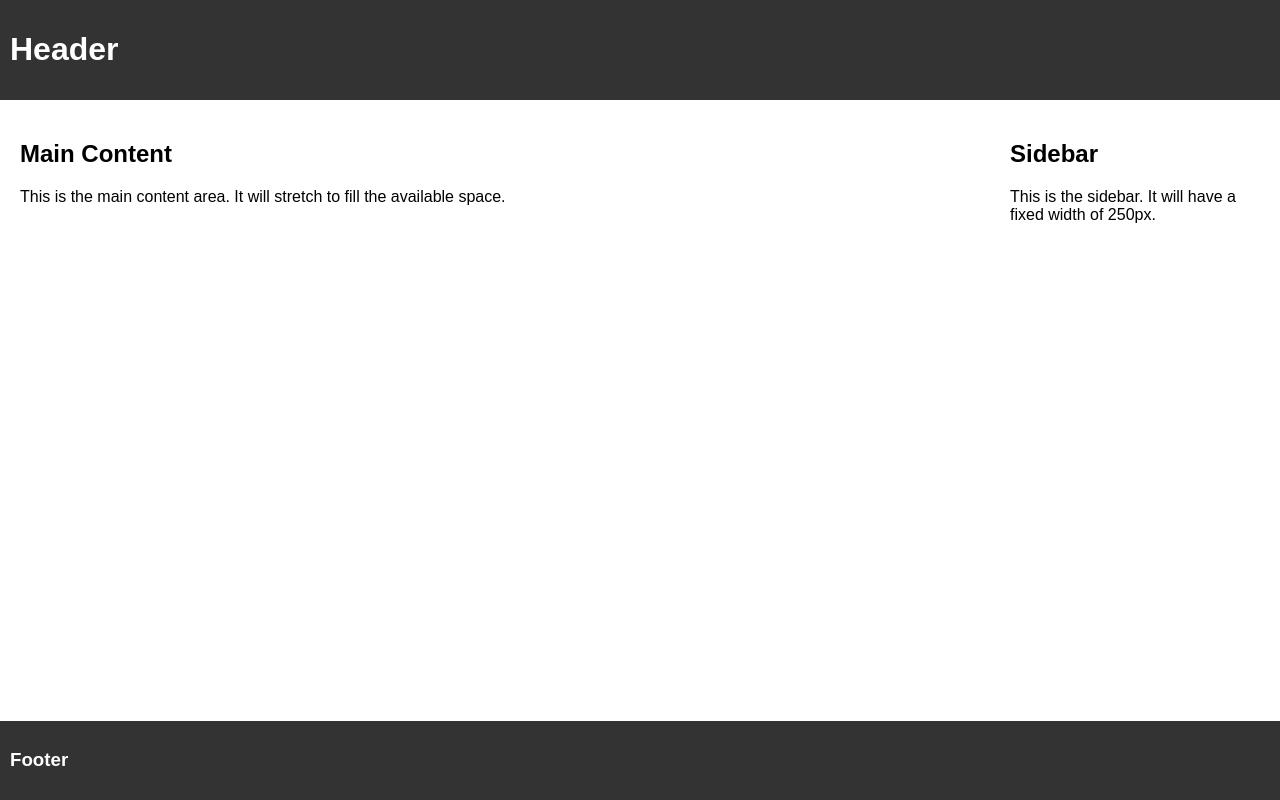
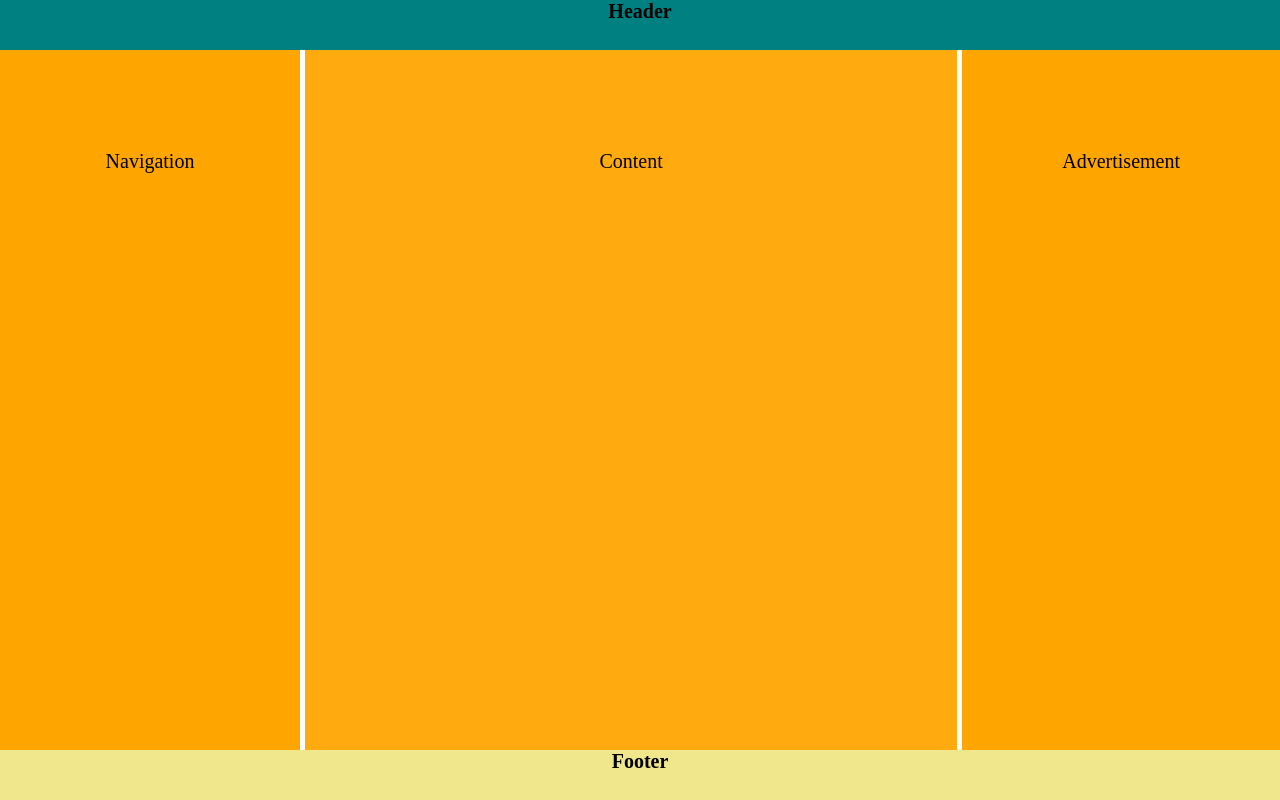
Before and after one commit to techupth/css-flexbox-layout-fe-1-group-4, a website: page ex2-holygrail-layout/index.html in a window 1280 px wide. Drawn offline with Linux system fonts and the light colour scheme.

Commit message:
Blue's work v2

```diff
--- a/ex2-holygrail-layout/index.html
+++ b/ex2-holygrail-layout/index.html
@@ -9,25 +9,13 @@
   <title>Flexbox Exercise 2: Holygrail Layout</title>
 </head>
 
-<body>
-  <header>
-    <h1>Header</h1>
-  </header>
-
-  <div class="container">
-    <main class="main">
-      <h2>Main Content</h2>
-      <p>This is the main content area. It will stretch to fill the available space.</p>
-    </main>
-
-    <aside class="sidebar">
-      <h2>Sidebar</h2>
-      <p>This is the sidebar. It will have a fixed width of 250px.</p>
-    </aside>
+<div class="container">
+  <header class="header">Header</header>
+  <div class="content-body">
+    <nav class="sidenav">Navigation</nav>
+    <main class="content">Content</main>
+    <aside class="ads">Advertisement</aside>
   </div>
-
-  <footer>
-    <h3>Footer</h3>
-</body>
-
+  <footer class="footer">Footer</footer>
+ </div>
 </html>
--- a/ex2-holygrail-layout/style.css
+++ b/ex2-holygrail-layout/style.css
@@ -1,29 +1,50 @@
 /* Start coding here */
 body {
   margin: 0;
-    font-family: Arial, sans-serif;
-    display: flex;
-    flex-direction: column;
-    min-height: 100vh;
-  }
-
-  header, footer {
-    background-color: #333;
-    color: white;
-    padding: 10px;
+  padding: 0;
+  font-size: 20px;
+  text-align: center;
 }
 
 .container {
   display: flex;
-    flex: 1;
+  flex-direction: column;
+  height: 100vh;
 }
 
-  .main {
-    flex: 1;
-    padding: 20px;
+.header, .footer {
+  font-weight: bold;
 }
 
-  .sidebar {
-    flex-basis: 250px;
-    padding: 20px;
+.header {
+  flex: 0 0 50px;
+  background: teal
 }
+
+.footer {
+  flex: 0 0 50px;
+  background: khaki
+}
+
+.content-body {
+  /*   flex: 1 1 auto; */
+  flex-grow: 1; /* equla to: height: calc(100vh - 100px); */
+  display: flex;
+  flex-direction: row;
+}
+
+.content-body .content {
+  flex: 1;
+  padding: 100px;
+  margin: 0 5px;
+  background: rgb(255, 171, 15)
+
+
+}
+.content-body .sidenav,
+.content-body .ads {
+  flex: 0 0 100px;
+  padding: 100px;
+  background: orange
+
+}
```
Lines whose indentation alone changed are shown as unchanged.
